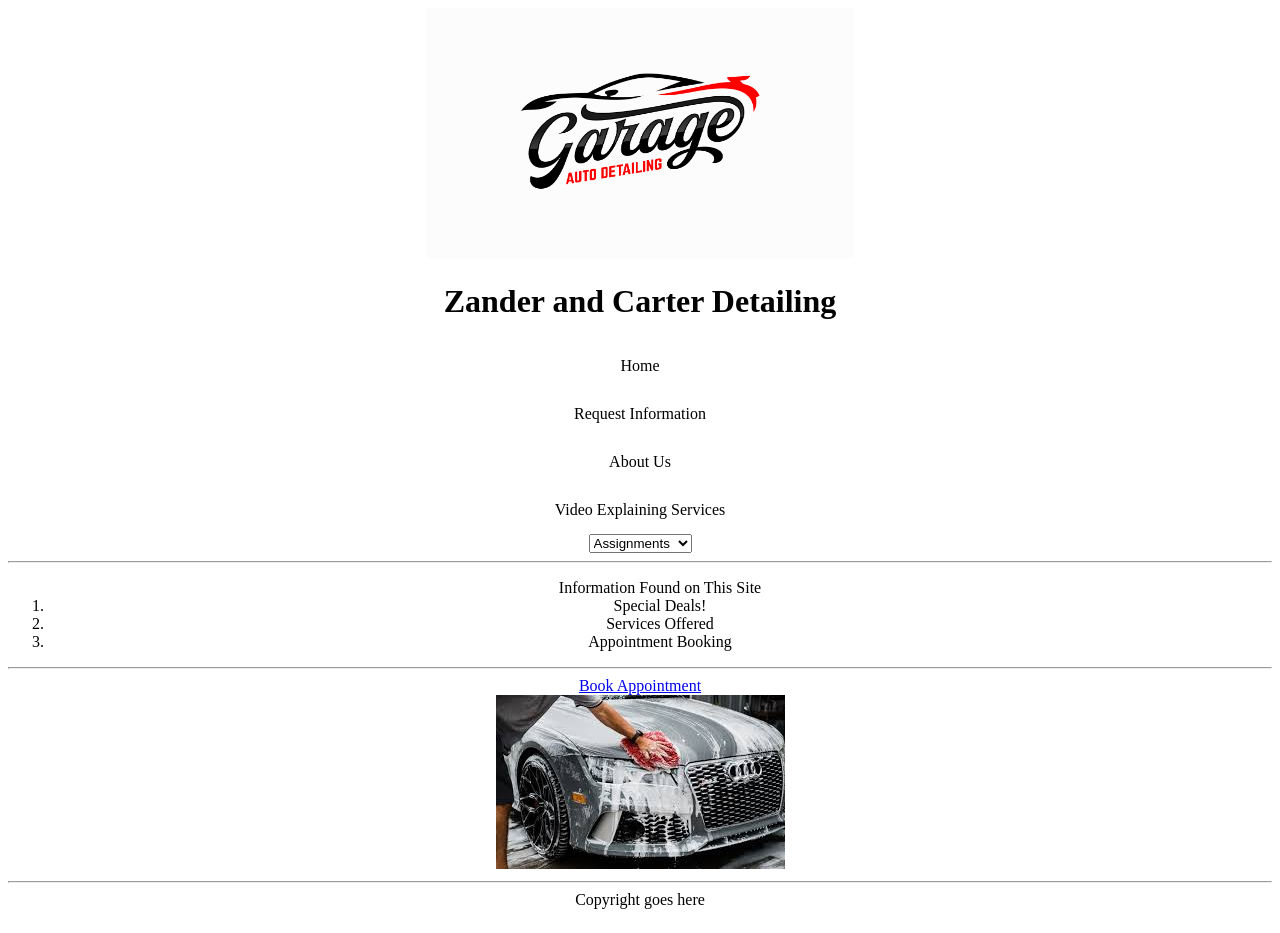
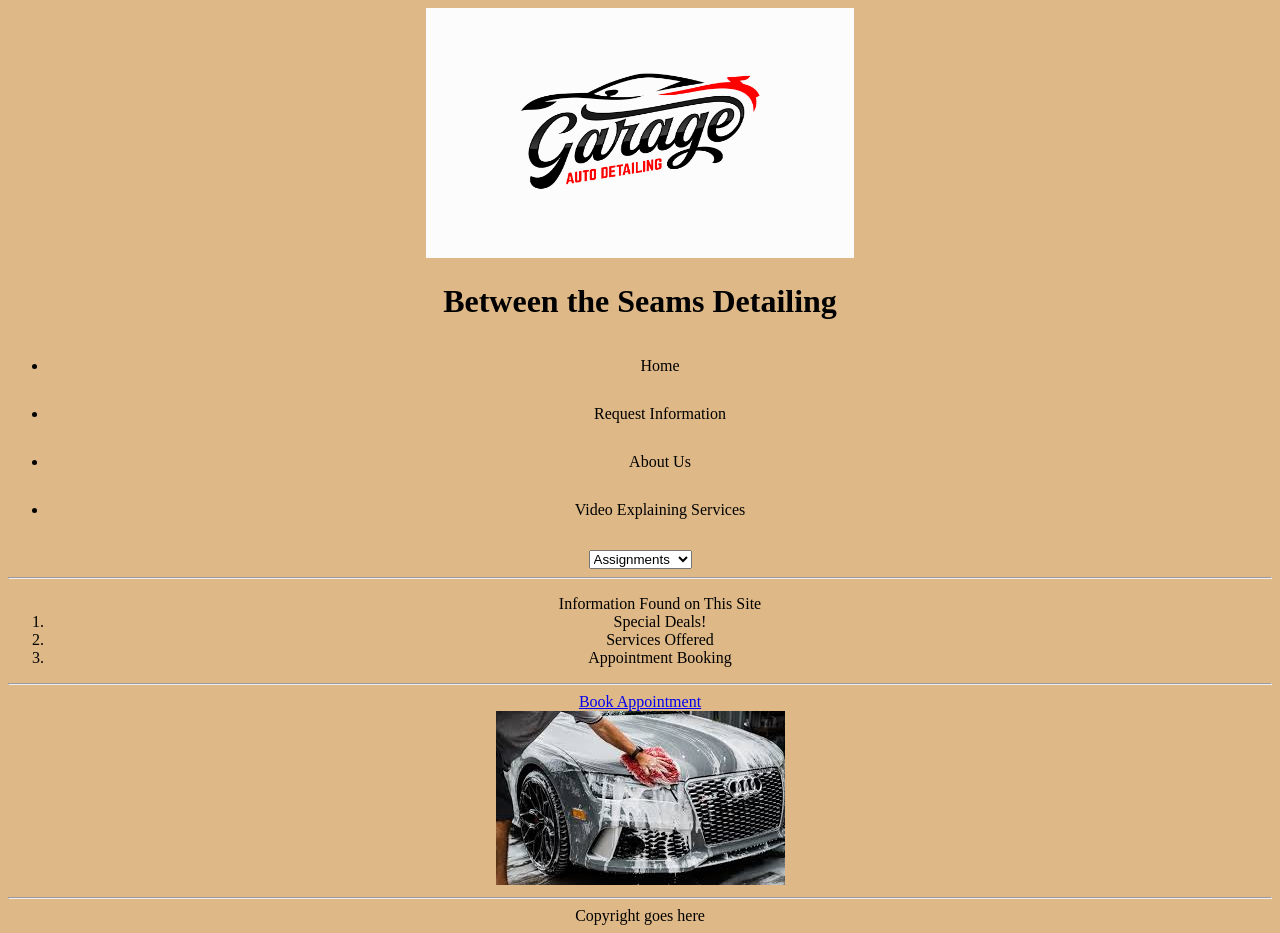
Before and after one commit to Corbin14/SFTE_101, a plain HTML site: page index.html in a window 1280 px wide. Drawn offline with Linux system fonts and the light colour scheme.

Commit message:
Update that I never committed to main
I never committed this to main.

```diff
--- a/index.html
+++ b/index.html
@@ -2,11 +2,11 @@
 <html>
 
 <head>
-    <title> Zander and Carter Detailing</title>
+    <title> Between the Seams Detailing</title>
 </head>
 <img src="Detailing Logo.jpg" alt="Detailing Logo" width="428" height="250">
 
-<h1> Zander and Carter Detailing </h1>
+<h1> Between the Seams Detailing </h1>
 
 <link rel="stylesheet" href="style.css">
 
--- a/style.css
+++ b/style.css
@@ -1,8 +1,10 @@
-body { text-align: center; }
+body { text-align: center;
 
+    background-color: burlywood;}
+back-ground
 .navbar ul {
     list-style-type: none;
-    background-color: rgb(255, 255, 255);
+    background-color: rgb(219, 54, 51);
     padding: 0%;
     margin: 0%;
 
@@ -18,7 +20,7 @@ body { text-align: center; }
 }
 
 .navbar a:hover{
-    background-color: rgb(255, 255, 255);
+    background-color: rgb(219, 54, 51);
     border: #089352;
     border-style: solid;
 
```
